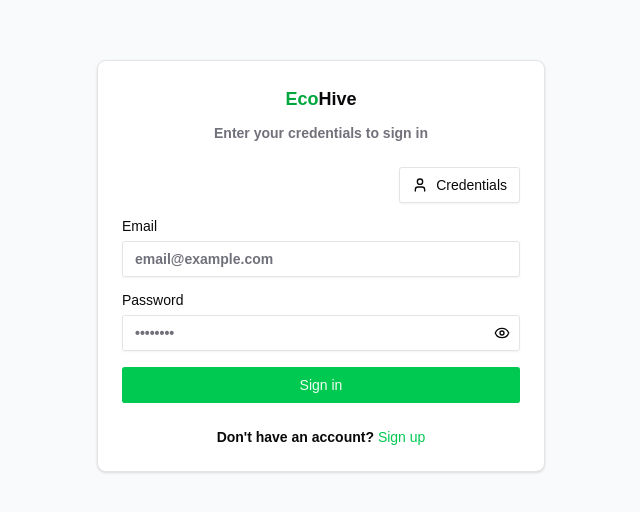
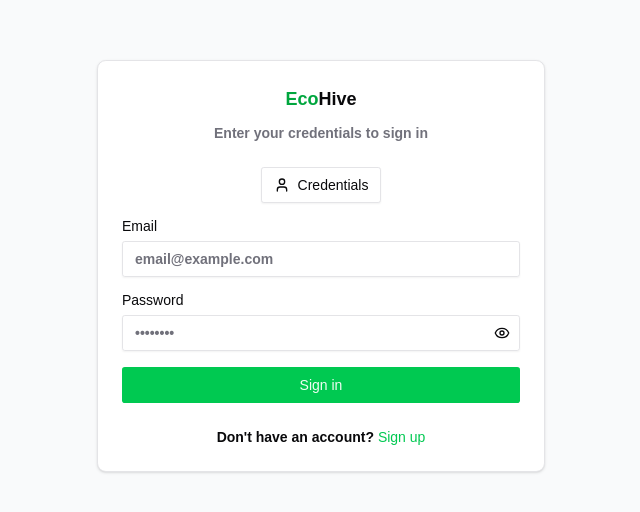
Before and after one commit to thesanchitadevi/sustainability-idea-hub-client, a Next.js app: page /login in a window 1280 px wide. Shown: the part 134-646 px from the top of the page, without its empty margins (319-959 px from the left). Built offline with nearby package versions, Linux system fonts and the light colour scheme; no server answers.

Commit message:
refactor: Clean up LoginForm component by organizing imports and fixing formatting

```diff
--- a/src/components/forms/LoginForm.tsx
+++ b/src/components/forms/LoginForm.tsx
@@ -23,17 +23,17 @@
 } from "@/components/ui/form";
 
 import { Input } from "@/components/ui/input";
+import { useUser } from "@/context/userContext";
 import { loginUser } from "@/lib/actions/auth.action";
 import { loginFormSchema } from "@/schemas/login.validation";
 import { Eye, EyeOff, User } from "lucide-react";
 import { useRouter } from "next/navigation";
 import { toast } from "sonner";
-import { useUser } from "@/context/userContext";
 
 const LoginForm = () => {
   // const [isLoading, setIsLoading] = useState(false);
   const [loading, setLoading] = useState(false);
-  const {isLoading, setIsLoading} = useUser();
+  const { isLoading, setIsLoading } = useUser();
   const [error, setError] = useState("");
   const [showPassword, setShowPassword] = useState(false);
   const router = useRouter();
@@ -56,9 +56,9 @@
   };
   async function onSubmit(values: z.infer<typeof loginFormSchema>) {
     setIsLoading(true);
-    setLoading(true)
+    setLoading(true);
     setError("");
-    console.log("ia loading", isLoading)
+    console.log("ia loading", isLoading);
 
     try {
       console.log("Logging in with values:", values);
@@ -80,11 +80,9 @@
       console.error(err);
     } finally {
       setIsLoading(false);
-      setLoading(false)
+      setLoading(false);
     }
   }
-
-
 
   return (
     <>
@@ -94,7 +92,7 @@
         </Alert>
       )}
 
-      <div className="mb-4 w-full flex items-center justify-end">
+      <div className="mb-4 w-full flex items-center justify-center">
         <DropdownMenu>
           <DropdownMenuTrigger asChild>
             <Button variant="outline" className="cursor-pointer">
```
